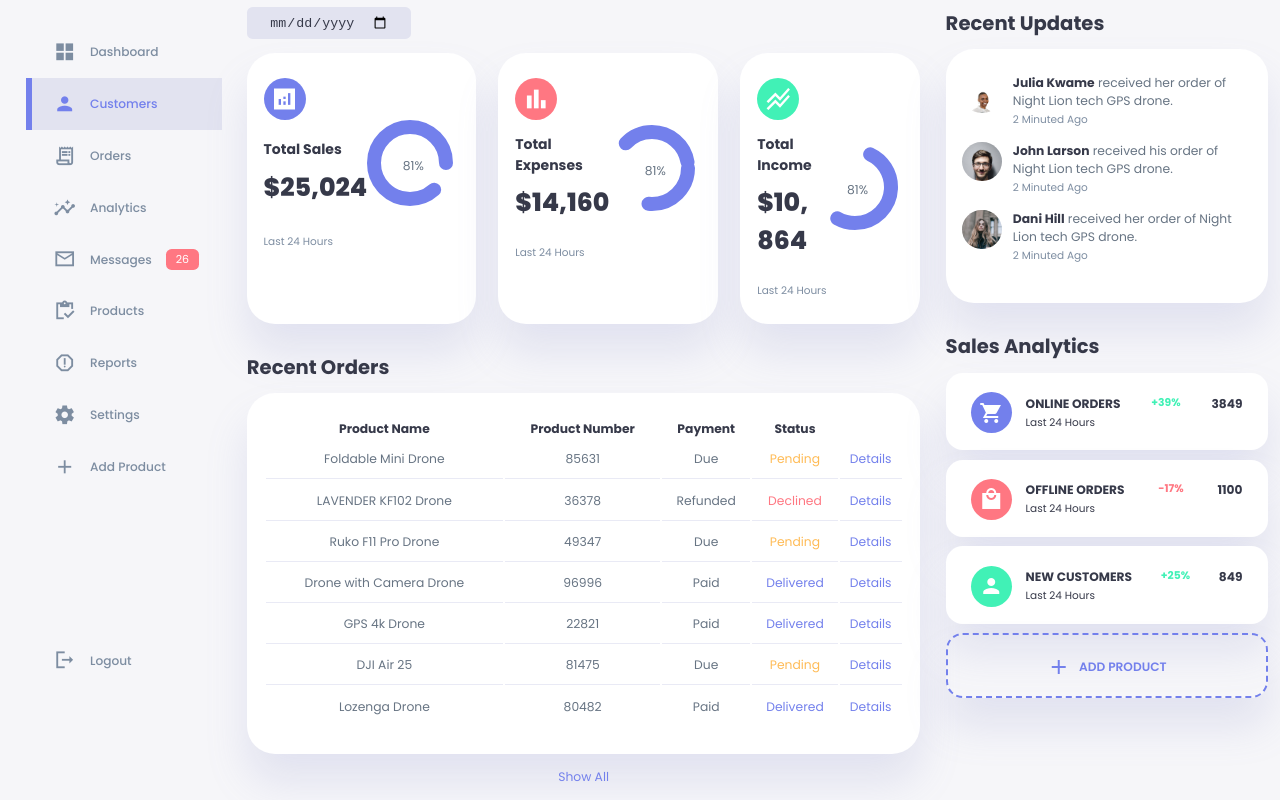
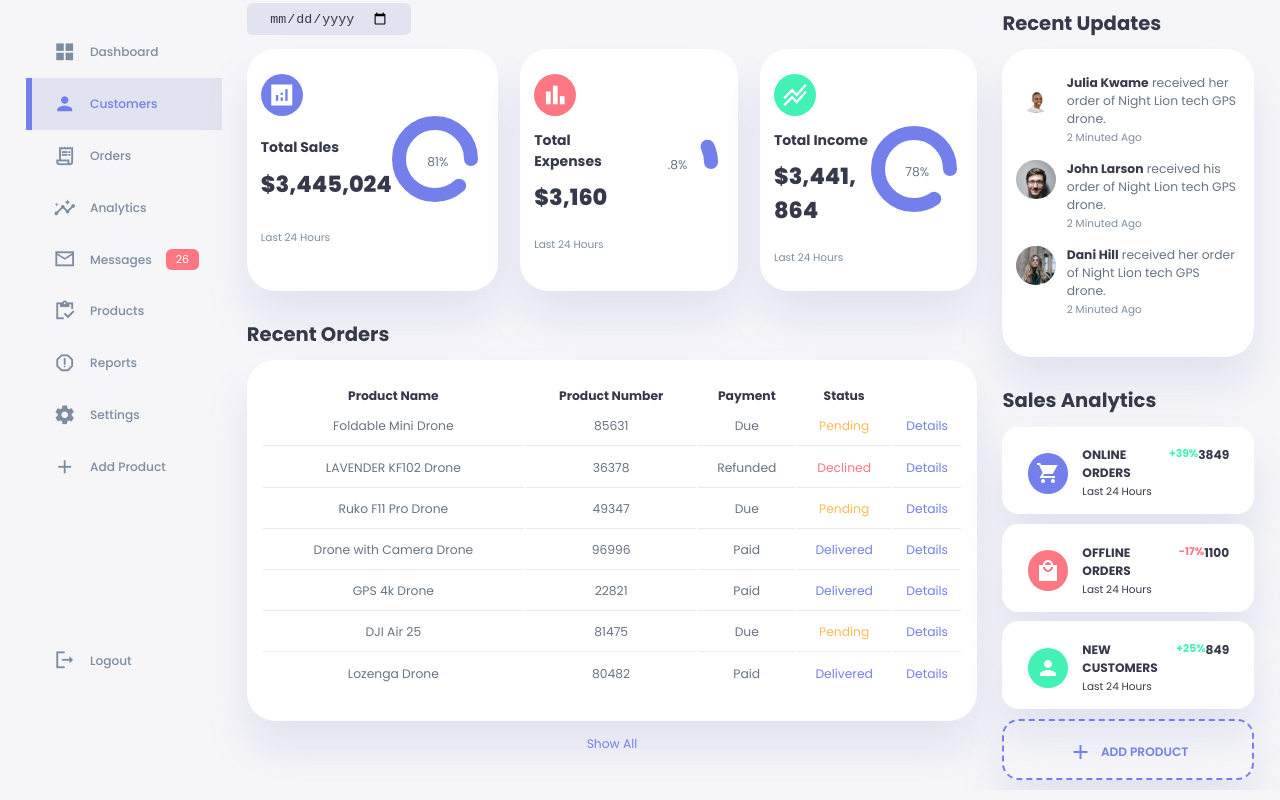
Before and after one commit to LuchiAdaobi/Admin-Dashboard, a website: page index.html in a window 1280 px wide. Shown: the part 65-865 px from the top of the page. Drawn offline with Linux system fonts and the light colour scheme.

Commit message:
Reduce right grid container width. Reduce padding on cards.

```diff
--- a/index.html
+++ b/index.html
@@ -106,7 +106,7 @@
                         <div class="middle">
                             <div class="left">
                                 <h3>Total Sales</h3>
-                                <h1>$25,024</h1 >
+                                <h1>$3,445,024</h1 >
                             </div>
                             <div class="progress">
                                 <svg>
@@ -129,14 +129,14 @@
                         <div class="middle">
                             <div class="left">
                                 <h3>Total Expenses</h3>
-                                <h1>$14,160</h1 >
+                                <h1>$3,160</h1 >
                             </div>
                             <div class="progress">
                                 <svg>
                                     <circle cx="38" cy="38" r="36"></circle>
                                 </svg>
                                 <div class="number">
-                                     <p>81%</p>
+                                     <p>.8%</p>
                                 </div>
                             </div>
                         </div>
@@ -152,14 +152,14 @@
                         <div class="middle">
                             <div class="left">
                                 <h3>Total Income</h3>
-                                <h1>$10, 864</h1 >
+                                <h1>$3,441, 864</h1 >
                             </div>
                             <div class="progress">
                                 <svg>
                                     <circle cx="38" cy="38" r="36"></circle>
                                 </svg>
                                 <div class="number">
-                                     <p>81%</p>
+                                     <p>78%</p>
                                 </div>
                             </div>
                         </div>
--- a/style.css
+++ b/style.css
@@ -21,7 +21,7 @@
     --border-radius-2: 0.8rem;
     --border-radius-3: 1.2rem;
 
-    --card-padding: 1.8rem 1.2rem;
+    --card-padding: 1.8rem 1rem;
     --padding-1: 1.2rem;
 
     --box-shadow: 0 2rem 3rem var(--color-light);
@@ -60,7 +60,7 @@ body {
 }
 .container{
     display: grid;
-    grid-template-columns: 14rem auto 23rem;
+    grid-template-columns: 14rem auto 18rem;
     width: 96%;
     margin: 0 auto;
     gap: 1.8rem;
@@ -74,7 +74,7 @@ img{
 }
 h1{
     font-weight:800;
-    font-size: 1.8rem;
+    font-size: 1.6rem;
 }
 h2{
     font-size: 1.4rem;
@@ -268,12 +268,12 @@ main .insights .sales svg circle{
     stroke-dasharray: 200;
 }
 main .insights .expenses svg circle{
-    stroke-dashoffset: 20;
-    stroke-dasharray: 80;
+    stroke-dashoffset: 230;
+    stroke-dasharray: 220;
 }
 main .insights .income  svg circle{
-    stroke-dashoffset: 35;
-    stroke-dasharray: 110;
+    stroke-dashoffset: -35;
+    stroke-dasharray: 480;
 }
 main .insights .progress .number{
     position: absolute ;
```
